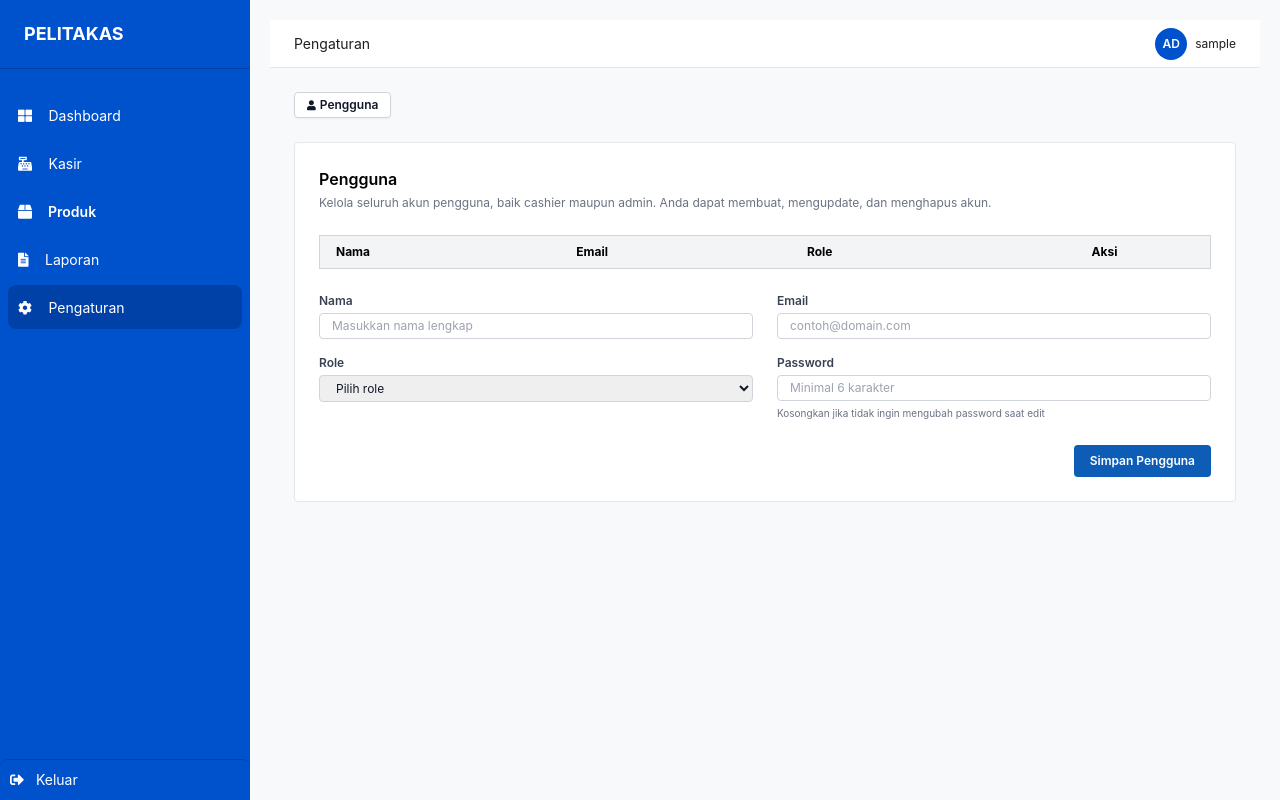
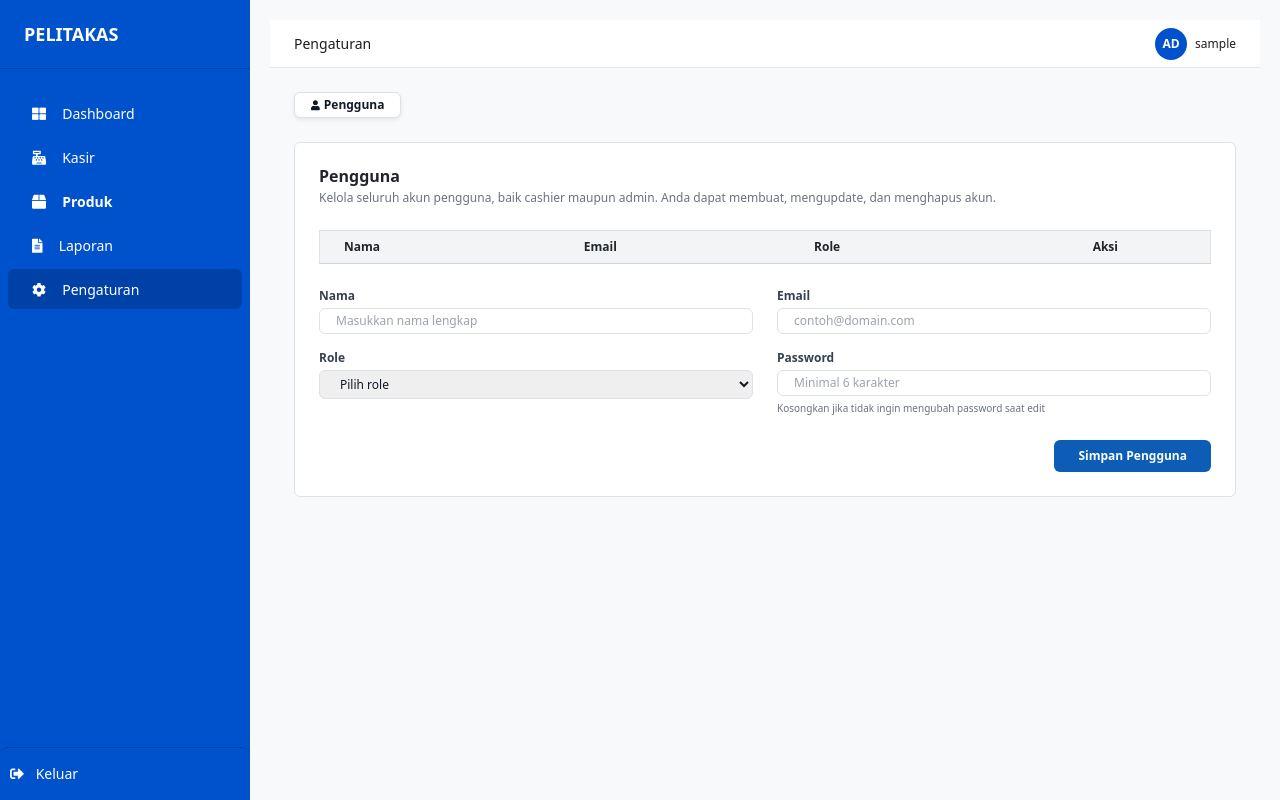
Before and after one commit to quiland15/DevOps, a Django app: page /kasir/pengaturan/ in a window 1280 px wide. Run offline with Django 5.2, Linux system fonts and the light colour scheme; the visitor is signed in with stand-in values (Sample User, id 1); data comes from the database, SQL or seed files in the repository; data that the repository does not hold is empty; some libraries are stand-ins or nearby versions.

Commit message:
change block style

```diff
--- a/pelitaProject/kasir/templates/kasir/settings.html
+++ b/pelitaProject/kasir/templates/kasir/settings.html
@@ -2,15 +2,21 @@
 {% load static %}
 
 {% block style %}
-  <meta charset="UTF-8" />
-  <meta name="viewport" content="width=device-width, initial-scale=1" />
+<meta charset="UTF-8">
+<meta name="viewport" content="width=device-width, initial-scale=1">
 <title>{{title}}</title>
+<link href="https://cdn.jsdelivr.net/npm/bootstrap@5.3.3/dist/css/bootstrap.min.css" rel="stylesheet">
+<link href="https://cdn.jsdelivr.net/npm/bootstrap-icons@1.10.5/font/bootstrap-icons.css" rel="stylesheet">
 <script src="https://cdn.tailwindcss.com"></script>
 <link
   rel="stylesheet"
   href="https://cdnjs.cloudflare.com/ajax/libs/font-awesome/5.15.3/css/all.min.css"
 />
-  <link href="{% static 'kasir/css/kasir.css' %}" rel="stylesheet">
+<link
+  href="https://fonts.googleapis.com/css2?family=Inter:wght@400;600;700&display=swap"
+  rel="stylesheet"
+/>
+<link href="{% static 'kasir/css/style.css' %}" rel="stylesheet">
 {% endblock style %}
 
 {% block content %}
```
Lines whose indentation alone changed are shown as unchanged.
